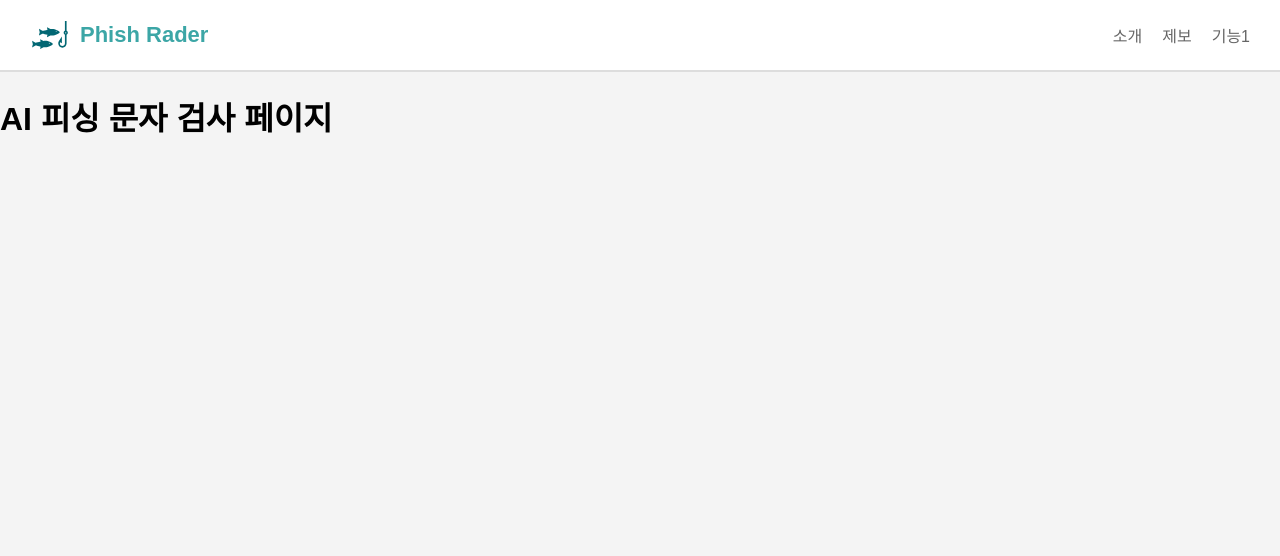
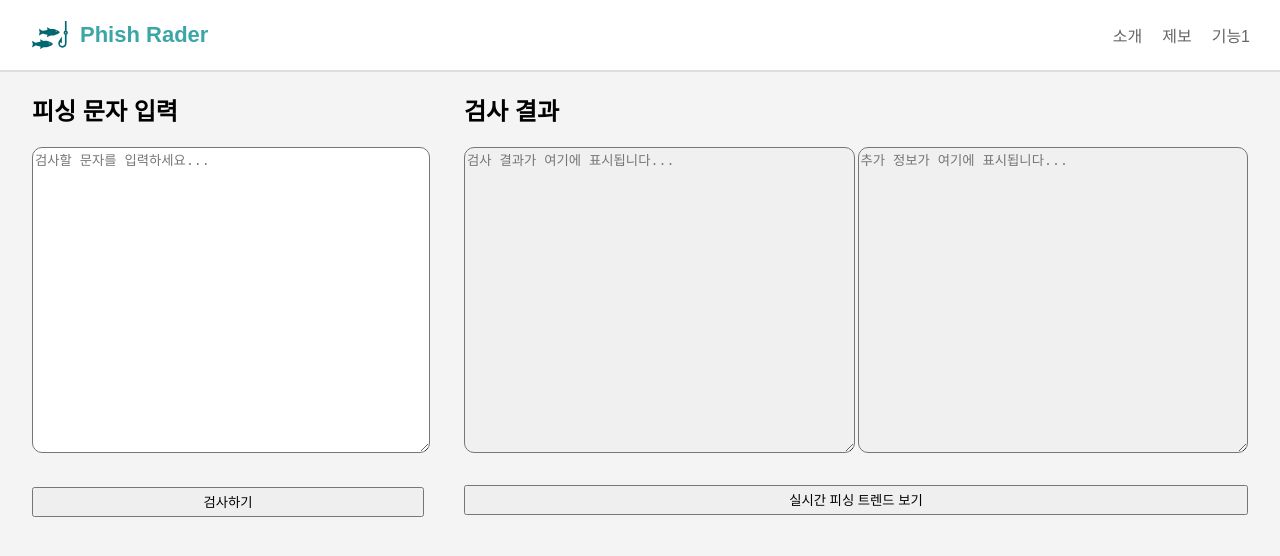
Before and after one commit to oneusesol/mirae, a React (Create React App) app in the folder web/: page /ai-check in a window 1280 px wide. Shown: the top 556 px of the page. Built offline with nearby package versions, Linux system fonts and the light colour scheme; a web font is replaced by a local one.

Commit message:
메시지 입력

```diff
--- a/web/src/pages/AiCheck.js
+++ b/web/src/pages/AiCheck.js
@@ -1,7 +1,27 @@
 import React from "react";
+import "../styles/Home.css";
 
 function AiCheck() {
-  return <h1>AI 피싱 문자 검사 페이지</h1>;
-}
+  return (
+    <div className="container" style={{ display: "flex", flexDirection: "row", alignItems: "flex-start", justifyContent: "center", textAlign: "left", gap: "40px", width: "95%", margin: "0 auto" }}>
+      <div style={{ flex: 1 }}>
+        <h2>피싱 문자 입력</h2>
+        <textarea className="input-box" style={{ width: "100%", height: "300px", borderRadius: "10px" }} placeholder="검사할 문자를 입력하세요..."></textarea>
+        <br />
+        <button className="check-btn" style={{ width: "100%", marginTop: "30px", height: "30px" }}>검사하기</button>
+      </div>
+
+      <div style={{ flex: 2 }}>
+        <h2>검사 결과</h2>
+        <div style={{ display: "flex", gap: "3px" }}>
+          <textarea className="resale-box result-box" style={{ width: "100%", height: "300px", backgroundColor: "#f0f0f0", borderRadius: "10px" }} readOnly placeholder="검사 결과가 여기에 표시됩니다..."></textarea>
+          <textarea className="resale-box result-box" style={{ width: "100%", height: "300px", backgroundColor: "#f0f0f0", borderRadius: "10px" }} readOnly placeholder="추가 정보가 여기에 표시됩니다..."></textarea>
+        </div>
+        <br />
+        <button className="trend-btn" style={{ width: "100%", marginTop: "14px", height: "30px" }}>실시간 피싱 트렌드 보기</button>
+      </div>
+    </div>
+  );
+};
 
 export default AiCheck;
```
